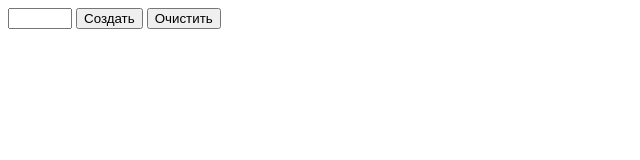
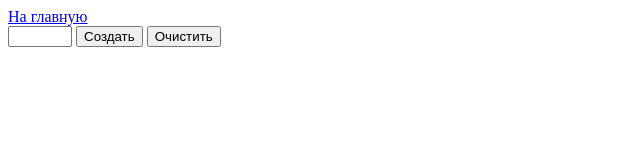
Before and after one commit to Mykhailoiskra/goit-js-hw-07, a plain HTML site: page task-8.html in a window 1280 px wide. Shown: the whole page, without its empty margins (0-640 px from the left). Drawn offline with Linux system fonts and the light colour scheme.

Commit message:
Добавляет ссылку на главную страницу

```diff
--- a/task-8.html
+++ b/task-8.html
@@ -7,6 +7,7 @@
     <link rel="stylesheet" href="./css/task-8_styles.css" />
   </head>
   <body>
+    <a href="./index.html">На главную</a>
     <div class="example" style="width: 30px"></div>
     <div id="controls">
       <input type="number" min="0" max="100" step="1" />
```
